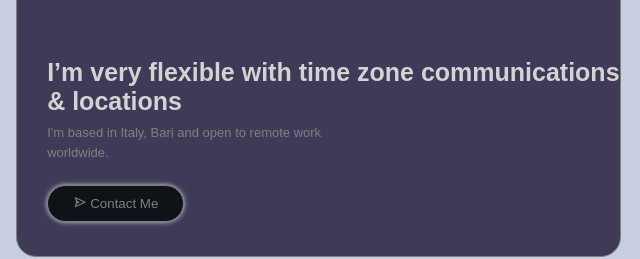
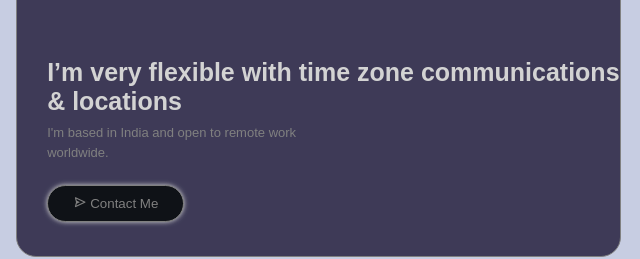
Before and after one commit to SouLCodes-main/SouL-Portfolio, a plain HTML site: page index.html in a window 1280 px wide. Shown: the part 1540-1799 px from the top of the page, 531-1171 px from the left. Drawn offline with nearby package versions, Linux system fonts and the light colour scheme.

Commit message:
Update index.html

```diff
--- a/index.html
+++ b/index.html
@@ -100,7 +100,7 @@
 
                 <div class="card">
                     <h1>I’m very flexible with time zone communications & locations</h1>
-                    <p>I'm based in Italy, Bari and open to remote work worldwide.</p>
+                    <p>I'm based in India and open to remote work worldwide.</p>
 
                     <video src="videos/glob.mp4" autoplay loop muted plays-inline></video>
 
```
